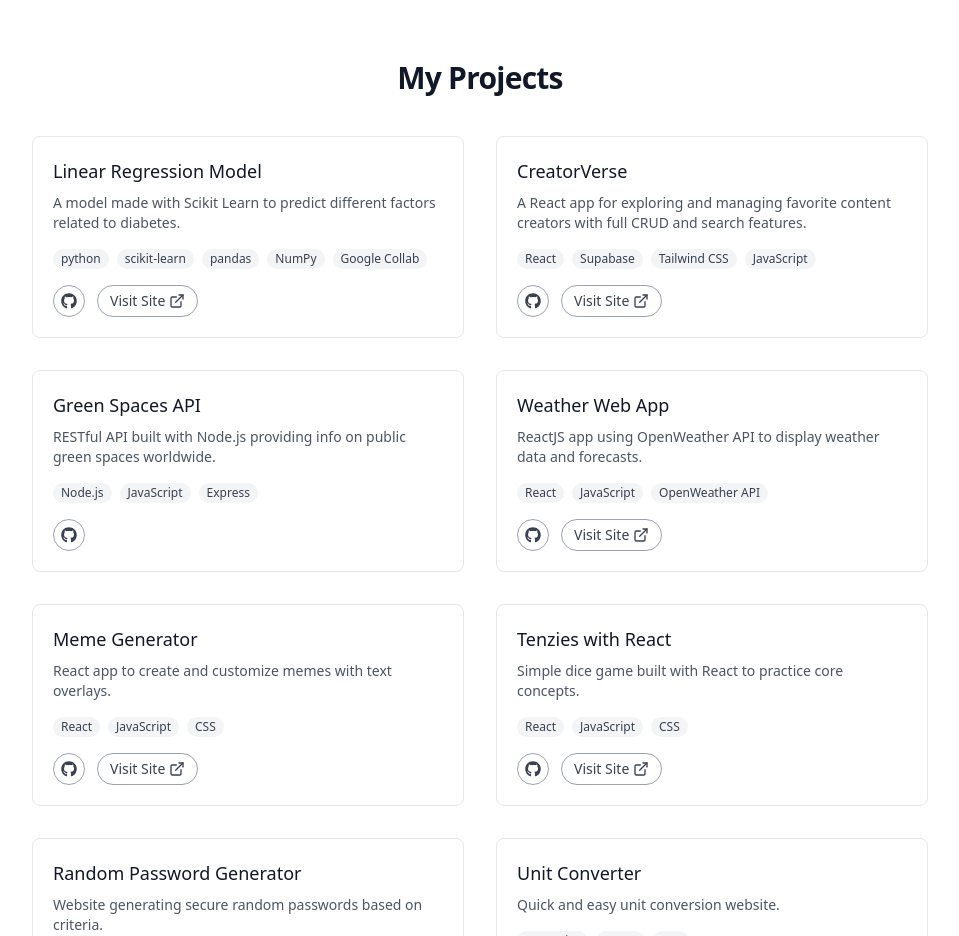
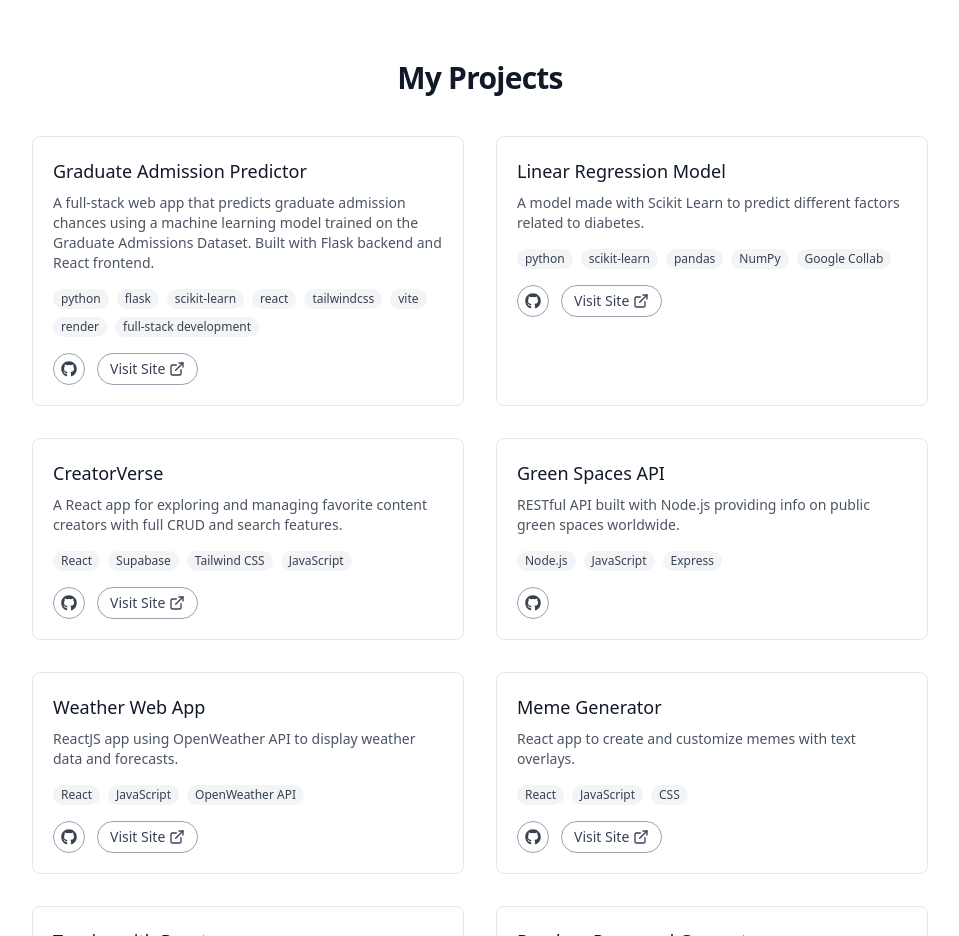
Before and after one commit to Ro-netizen004/rodela-dev-site, a React (Vite) app in the folder frontend/: page / in a window 1280 px wide. Shown: the part 900-1836 px from the top of the page, without its empty margins (160-1119 px from the left). Built offline with nearby package versions, Linux system fonts and the light colour scheme.

Commit message:
Update projects

```diff
--- a/frontend/src/pages/Projects.jsx
+++ b/frontend/src/pages/Projects.jsx
@@ -3,6 +3,15 @@ import { FaGithub } from "react-icons/fa";
 import { FiExternalLink } from "react-icons/fi";
 
 const sampleProjects = [
+  {
+    id: 9,
+    title: "Graduate Admission Predictor",
+    description: "A full-stack web app that predicts graduate admission chances using a machine learning model trained on the Graduate Admissions Dataset. Built with Flask backend and React frontend.",
+    link: "https://github.com/Ro-netizen004/GradAdmissionPredictor",
+    site: "https://gradadmissionpredictor.onrender.com/",
+    tech: ["python", "flask", "scikit-learn", "react", "tailwindcss", "vite", "render","full-stack development"]
+},
+
   {
     id: 8,
     title: "Linear Regression Model",
```
